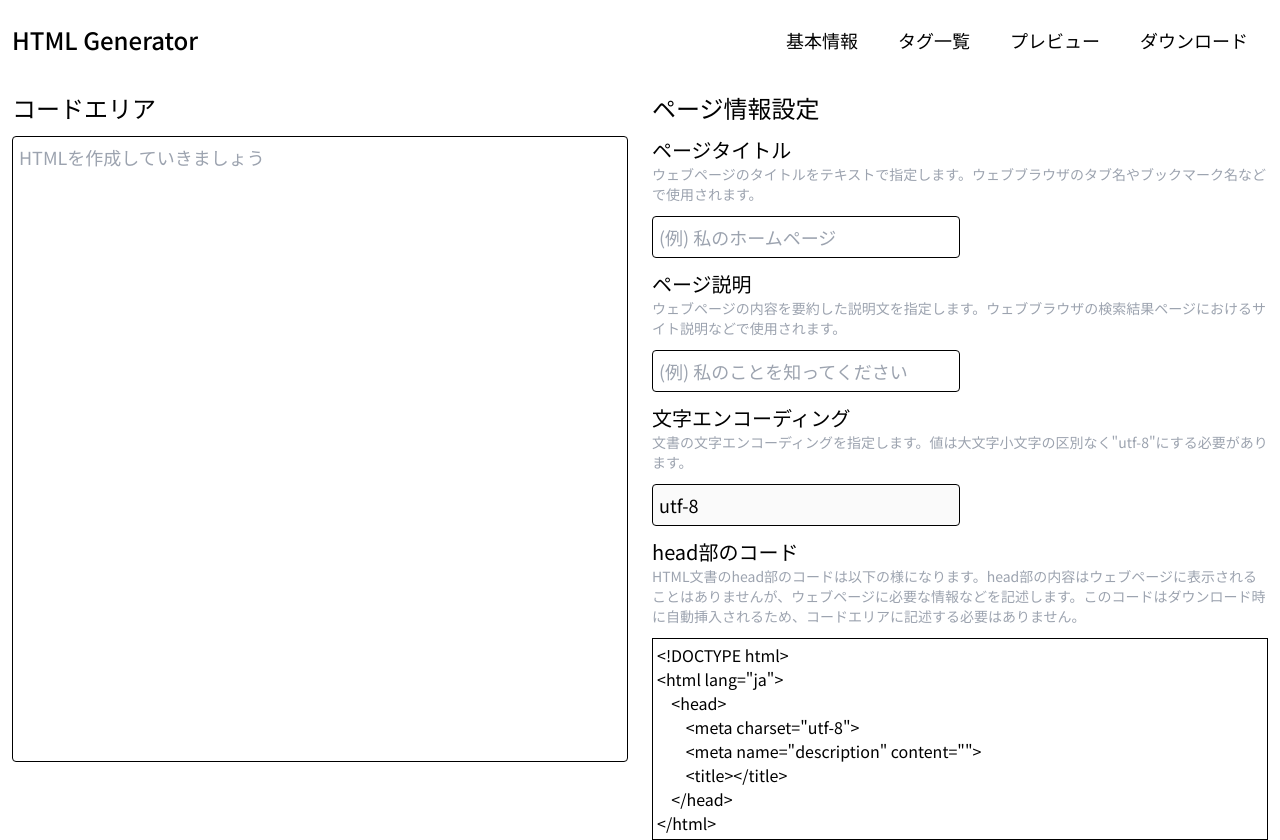
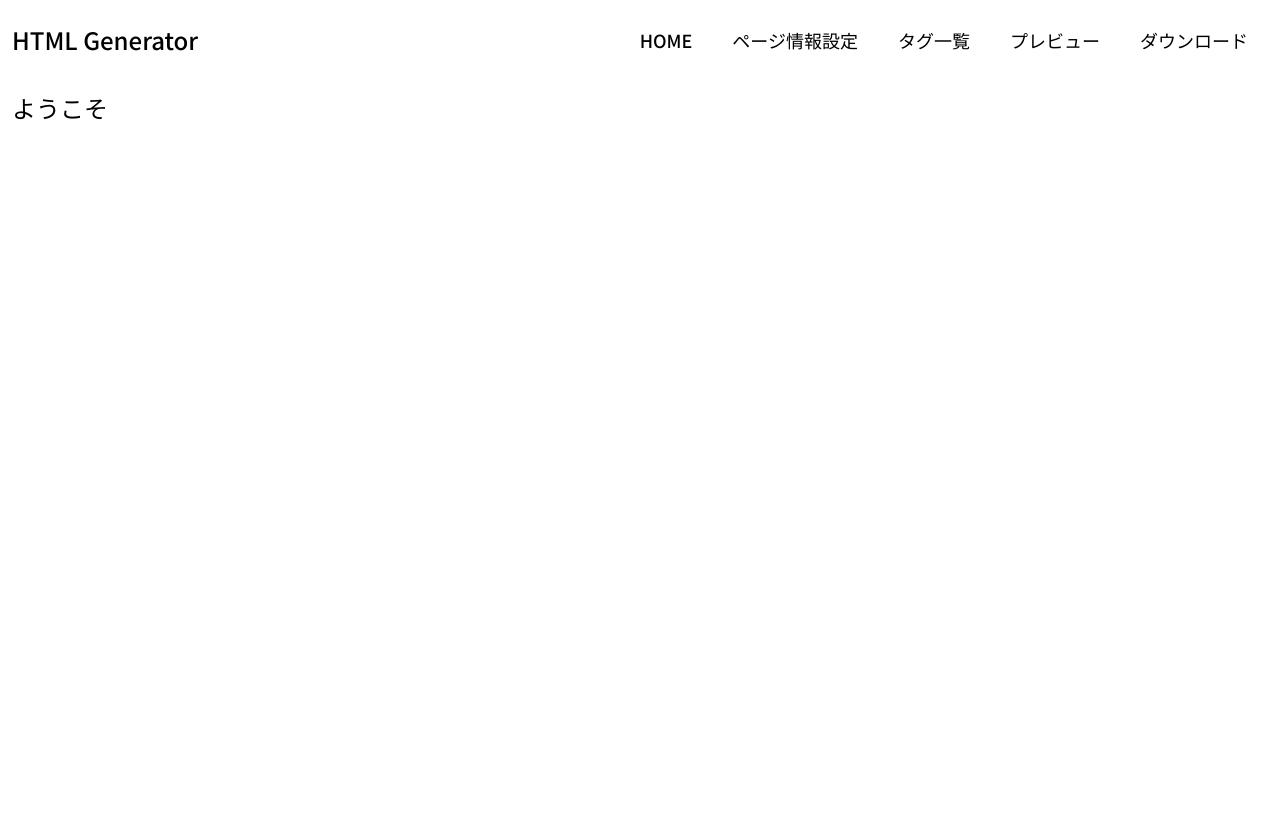
Before and after one commit to kazu51-gh/html-generator, a Next.js app: page / in a window 1280 px wide. After the commit the page ends 800 px from the top, so only its background shows below. Built offline with nearby package versions, Linux system fonts and the light colour scheme.

Commit message:
add home view

```diff
--- a/src/app/page.tsx
+++ b/src/app/page.tsx
@@ -5,7 +5,7 @@ import Header from "@/components/layout/header";
 import Workspace from "@/components/layout/workspace";
 
 const Home = () => {
-  const [currentView, setCurrentView] = useState<string>('page-setting');
+  const [currentView, setCurrentView] = useState<string>('home');
 
   return(
     <main className="flex flex-col h-screen w-screen">
--- a/src/components/layout/header.tsx
+++ b/src/components/layout/header.tsx
@@ -11,7 +11,8 @@ const Header: FC<Props> = ({ setCurrentView }) => {
     <div className="h-full items-center flex flex-row max-[767px]:flex-col max-[767px]:justify-around min-[768px]:justify-between mx-3">
       <HeaderTitle />
       <ul className="flex flex-row items-center">
-        <HeaderList listTitle='基本情報' current='page-setting' setCurrentView={setCurrentView} />
+        <HeaderList listTitle='HOME' current='home' setCurrentView={setCurrentView} />
+        <HeaderList listTitle='ページ情報設定' current='page-setting' setCurrentView={setCurrentView} />
         <HeaderList listTitle='タグ一覧' current='tag-lists' setCurrentView={setCurrentView} />
         <HeaderList listTitle='プレビュー' current='viewer' setCurrentView={setCurrentView} />
         <HeaderList listTitle='ダウンロード' current='html-download' setCurrentView={setCurrentView} />
--- /dev/null
+++ b/src/components/layout/home.tsx
@@ -0,0 +1,11 @@
+import PageTitle from "../headings/pageTitle";
+
+const Home = () => {
+  return(
+    <div>
+      <PageTitle title="ようこそ" />
+    </div>
+  );
+}
+
+export default Home;
--- a/src/components/layout/workspace.tsx
+++ b/src/components/layout/workspace.tsx
@@ -1,6 +1,7 @@
 import { FC, useEffect, useState } from "react";
 import BasicSetting from "@/components/layout/basicSetting";
 import CodeArea from "@/components/layout/codeArea";
+import Home from "@/components/layout/home";
 import HtmlDownload from "@/components/layout/htmlDownload";
 import TagLists from "@/components/layout/tagLists";
 import Viewer from "@/components/layout/viewer";
@@ -30,10 +31,13 @@ const Workspace: FC<Props> = ({ currentView }) => {
   return(
     <div className="flex flex-row h-full w-full">
       <div className="flex-1 m-3">
-        <CodeArea
-          textareaData={textareaData}
-          setTextareaData={setTextareaData}
-        />
+        {currentView === 'home' && <Home />}
+        {currentView !== 'home' &&
+          <CodeArea
+            textareaData={textareaData}
+            setTextareaData={setTextareaData}
+          />
+        }
       </div>
       <div className="flex-1 m-3">
         {currentView === 'page-setting' &&
@@ -44,9 +48,7 @@ const Workspace: FC<Props> = ({ currentView }) => {
             setPageDescription={setPageDescription}
           />
         }
-        {currentView === 'tag-lists' &&
-          <TagLists />
-        }
+        {currentView === 'tag-lists' && <TagLists />}
         {currentView === 'viewer' &&
           <Viewer textareaData={textareaData} />
         }
```
